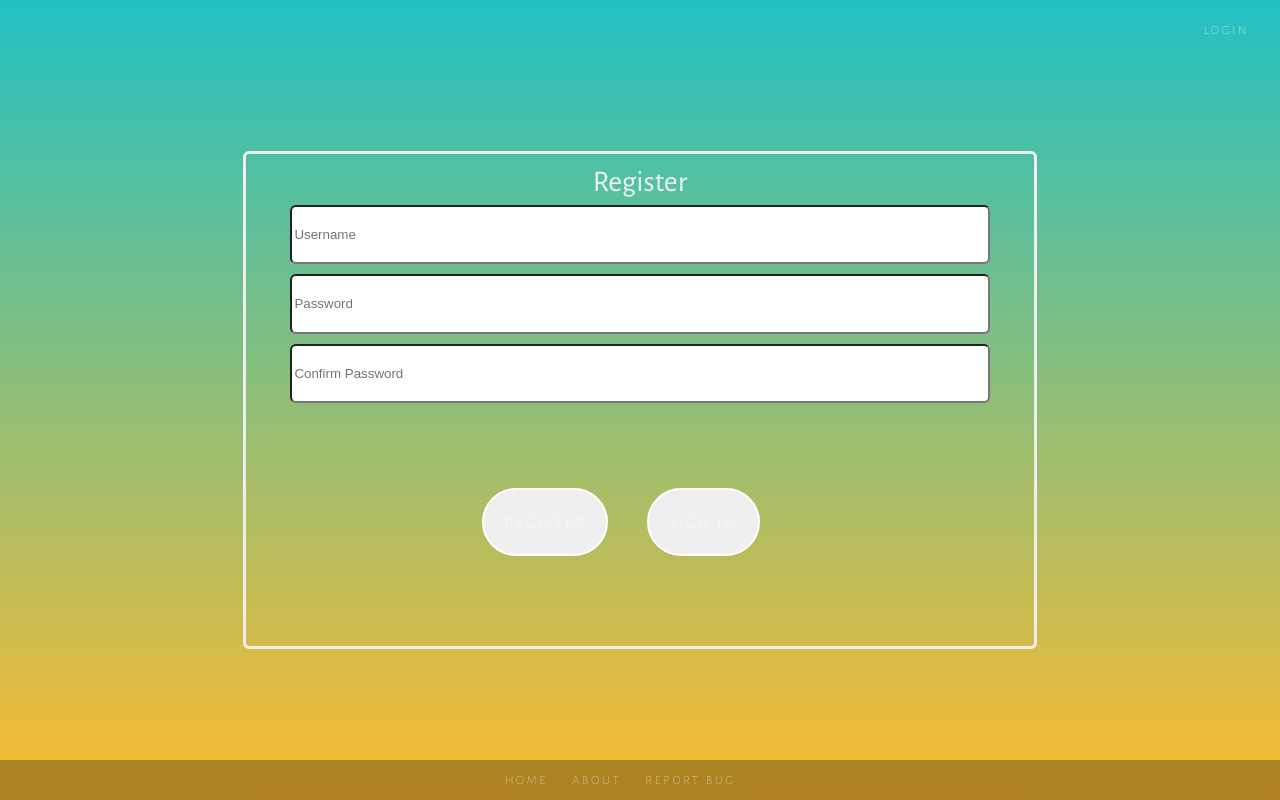
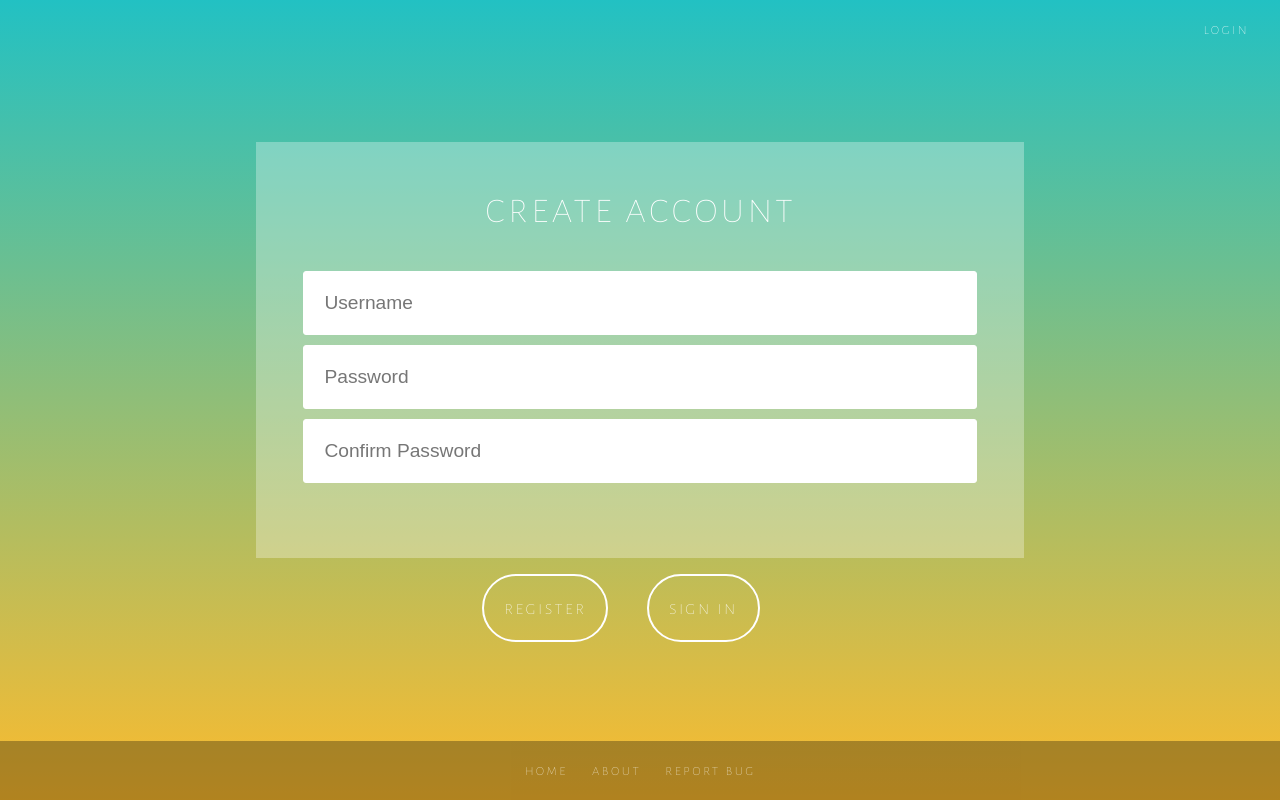
Before and after one commit to ursa-majors/co-ment, a React app in the folder client/: page /register in a window 1280 px wide. Built offline with nearby package versions, Linux system fonts and the light colour scheme.

Commit message:
styled registration form

```diff
--- a/client/src/containers/Registration.jsx
+++ b/client/src/containers/Registration.jsx
@@ -37,7 +37,7 @@ class Registration extends React.Component {
     } else if (password !== confPwd) {
       this.props.actions.setRegError('Passwords do not match');
     } else {
-      this.props.actions.setRegError('Please complete the form')
+      this.props.actions.setRegError('Please complete the form');
     }
   }
 
@@ -65,25 +65,25 @@ class Registration extends React.Component {
   render() {
     return (
       <div className="container form">
-        <div className="form-body">
-          <div className="form-header">Register</div>
-          <div className="form-input-group">
-            <input className="form-input" type="text" placeholder="Username" id="username" onChange={event => this.handleInput(event)} />
+        <div className="form__body">
+          <div className="form__header">Create account</div>
+          <div className="form__input-group">
+            <input className="form__input" type="text" placeholder="Username" id="username" onChange={event => this.handleInput(event)} />
           </div>
-          <div className="form-input-group">
-            <input className="form-input" type="password" placeholder="Password" id="password" onChange={event => this.handleInput(event)} />
+          <div className="form__input-group">
+            <input className="form__input" type="password" placeholder="Password" id="password" onChange={event => this.handleInput(event)} />
           </div>
-          <div className="form-input-group">
-            <input className="form-input" type="password" placeholder="Confirm Password" id="confirm-password" onChange={event => this.handleInput(event)} />
+          <div className="form__input-group">
+            <input className="form__input" type="password" placeholder="Confirm Password" id="confirm-password" onChange={event => this.handleInput(event)} />
           </div>
-          <div className="form-input-group">
-            <div className="form-error">{this.props.register.regErrorMsg}</div>
+          <div className="form__input-group">
+            <div className="form__error">{this.props.register.regErrorMsg}</div>
           </div>
-          <div className="form-input-group">
-            <span className="splash__button-wrap">
-              <button className="splash__button pointer" id="btn-register" onClick={event => this.handleRegister(event)} >Register</button>
-              <Link to="/login"><button className="splash__button pointer" id="btn-login">Sign In</button></Link>
-            </span>
+        </div>
+        <div className="form__input-group">
+          <div className="form__button-wrap">
+            <button className="splash__button pointer" id="btn-register" onClick={event => this.handleRegister(event)} >Register</button>
+            <Link to="/login"><button className="splash__button pointer" id="btn-login">Sign In</button></Link>
           </div>
         </div>
       </div>
--- a/client/src/style.scss
+++ b/client/src/style.scss
@@ -7,7 +7,9 @@ $fa-font-path: "~font-awesome/fonts";
 @import 'styles/nav';
 
 
-body {
+* {
+  -moz-box-sizing: border-box;
+  box-sizing: border-box;
   margin: 0;
   padding: 0;
 }
--- a/client/src/styles/_home.scss
+++ b/client/src/styles/_home.scss
@@ -103,6 +103,7 @@
     border-radius: 50px;
     padding: 10px;
     border: 1px solid white;
+    background: transparent;
 
     @include for-tablet-portrait-up {
       padding: 20px;
--- a/client/src/styles/_nav.scss
+++ b/client/src/styles/_nav.scss
@@ -50,7 +50,7 @@
   position: fixed;
   bottom: 0;
   right: 0;
-  padding: 0 20px 10px 10px;
+  padding: 10px 20px;
   margin: 0;
   z-index: 5;
   width: 100%;
@@ -59,7 +59,6 @@
   display: flex;
   justify-content: center;
   background: rgba(0, 0, 0, .3);
-  height: 30px;
   list-style: none;
 
   &__item {
--- a/client/src/styles/_registration.scss
+++ b/client/src/styles/_registration.scss
@@ -1,36 +1,121 @@
-.pointer{
+.pointer {
   cursor: pointer;
 }
-.form{
+.form {
   font-family: 'Alegreya Sans', sans-serif;
   flex-direction: column;
-}
-.form-body{
-  width: 60%;
+
+  &__body {
+  width: 100%;
   margin: 0 auto;
-  border: 3px solid #eee;
-  border-radius: 6px;
+  background: rgba(255,255,255,.3);
   padding: 10px;
   text-align: center;
+
+  @include for-tablet-portrait-up {
+      width: 60%;
+    }
+  }
+  &__header {
+    color: white;
+    font-family: 'Alegreya Sans SC', sans-serif;
+    text-transform: lowercase;
+    letter-spacing: 2px;
+    font-size: 30px;
+    padding: 30px;
+    @include for-tablet-portrait-up {
+      font-size: 45px;
+    }
+  }
+  &__input-group {
+    width: 100%;
+  }
+  &__input {
+    width: 90%;
+    border-radius: 3px;
+    width: 90%;
+    margin: 5px 0;
+    border: 1px solid white;
+    padding: 20px;
+    font-size: 1.2em;
+    font-weight: 100;
+    color: #545454;
+
+  }
+  &__error {
+    color: #a94442;
+    // background-color: #f2dede;
+    font-size: 1.2em;
+    font-weight: 500;
+    padding: 15px;
+    margin: 15px auto;
+    // border: 1px solid #ebccd1;
+    border-radius: 3px;
+    transition: opacity .15s linear;
+    width: 90%;
+  }
+
+  &__button-wrap {
+  width: 100%;
+  margin: 2vh auto;
+  display: flex;
+  justify-content: center;
+  flex-wrap: wrap;
+
+  @include for-tablet-portrait-up{
+    flex-wrap: nowrap;
+  }
 }
-.form-header{
-  font-size: 30px;
-  color: #eee;
 }
-.form-input-group{
-  width: 100%;
+
+::-webkit-input-placeholder {
+  color: #545454;
+  opacity: 0.8;
+  -webkit-transition: opacity 0.35s ease-in-out;
+  transition: opacity 0.35s ease-in-out;
+  }
+
+
+::-moz-placeholder {
+  color: #545454;
+  opacity: 0.8;
+  -webkit-transition: opacity 0.35s ease-in-out;
+  transition: opacity 0.35s ease-in-out;
+  }
+
+
+:-ms-input-placeholder {
+  color: #545454;
+  opacity: 0.8;
+  -webkit-transition: opacity 0.35s ease-in-out;
+  transition: opacity 0.35s ease-in-out;
+  }
+
+
+:-moz-placeholder {
+  color: #545454;
+  opacity: 0.8;
+  -webkit-transition: opacity 0.35s ease-in-out;
+  transition: opacity 0.35s ease-in-out;
+  }
+
+:focus::-webkit-input-placeholder {
+  opacity: 0;
+  -webkit-transition: opacity 0.35s ease-in-out;
+  transition: opacity 0.35s ease-in-out;
 }
-.form-input{
-  line-height: 4em;
-  height: 4em;
-  width: 100%;
-  border-radius: 6px;
-  width: 90%;
-  margin: 5px 0;
+:focus:-moz-placeholder {
+  opacity: 0;
+  -moz-transition: opacity 0.35s ease-in-out;
+  transition: opacity 0.35s ease-in-out;
 }
-.form-button{
-  line-height: 3em;
-  height: 3em;
-  border-radius: 6px;
-
+:focus::-moz-placeholder {
+  opacity: 0;
+  -moz-transition: opacity 0.35s ease-in-out;
+  transition: opacity 0.35s ease-in-out;
 }
+:focus:-ms-input-placeholder {
+  opacity: 0;
+  -ms-transition: opacity 0.35s ease-in-out;
+  transition: opacity 0.35s ease-in-out;
+}
```
